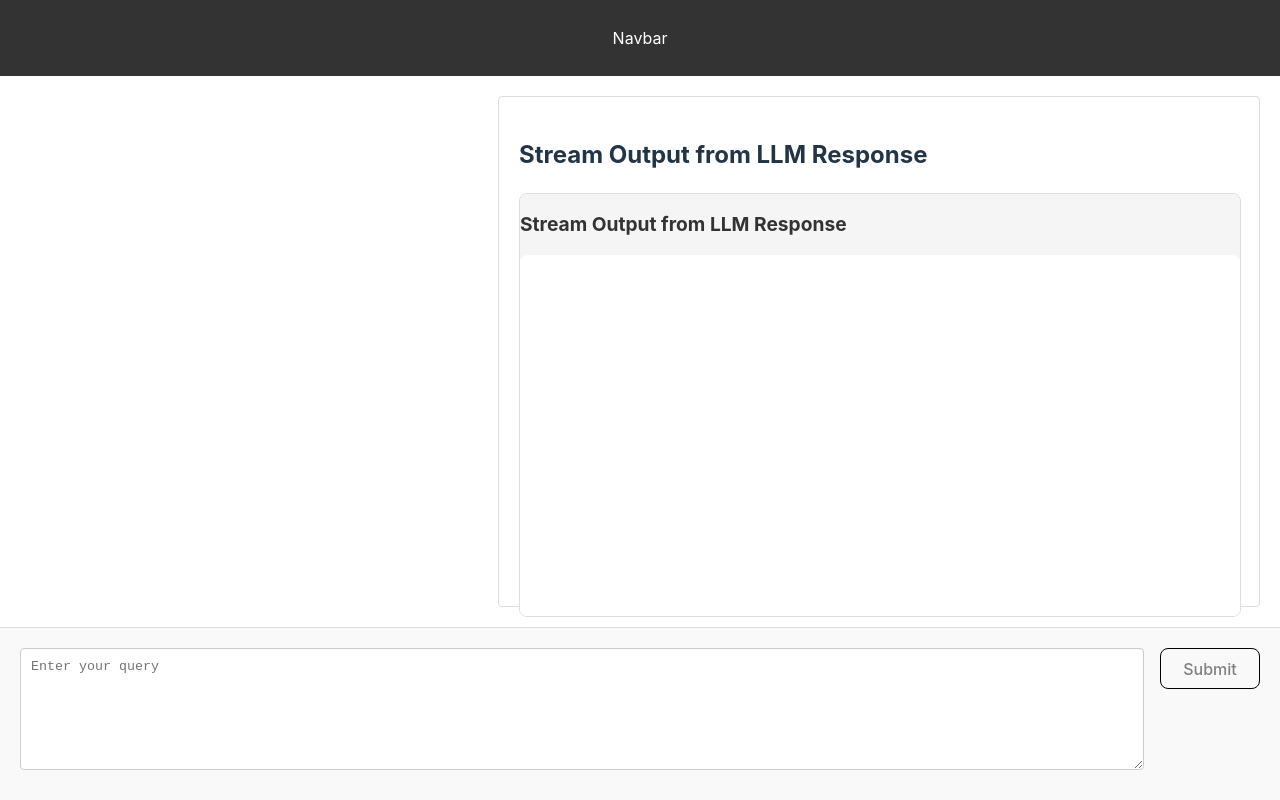
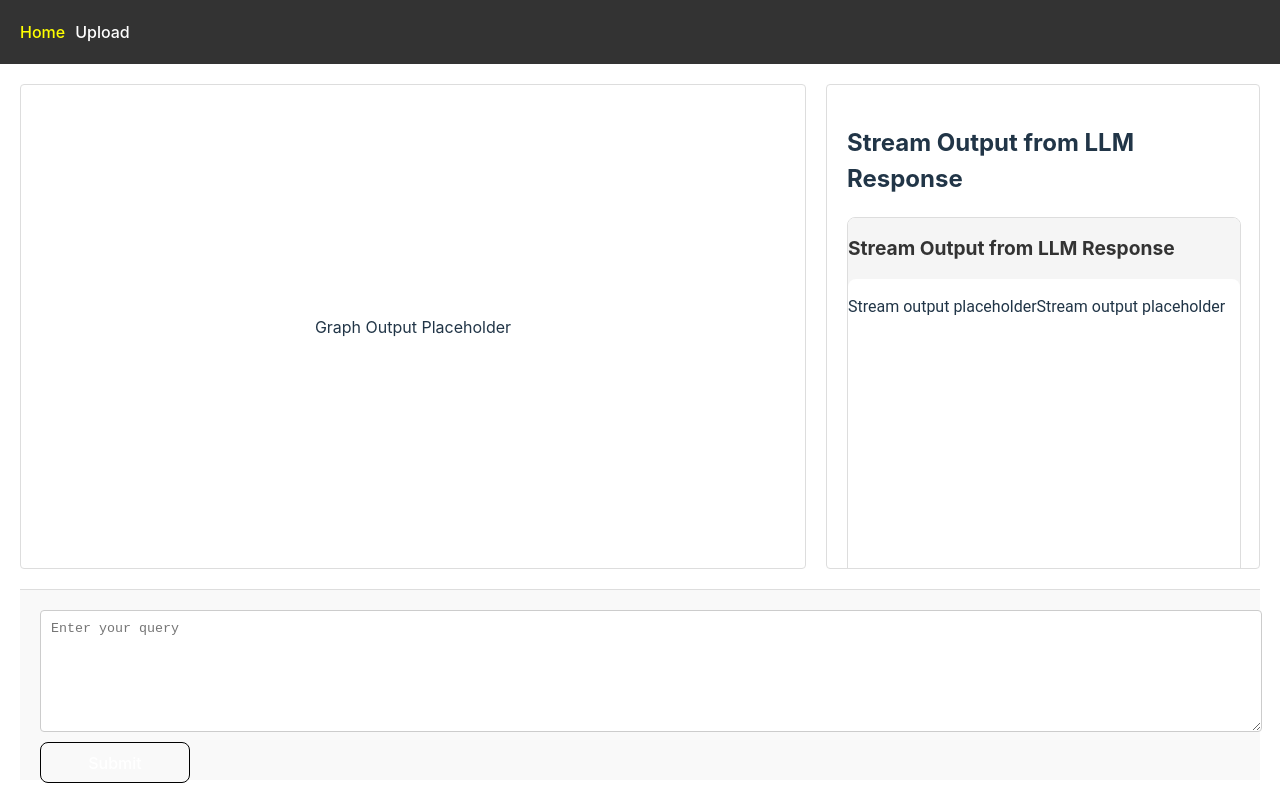
Before and after one commit to BriScanlon/rag-test, a React (Vite) app in the folder rag-frontend/: page / in a window 1280 px wide. Built offline with nearby package versions, Linux system fonts and the light colour scheme.

Commit message:
Frontend file upload component added

```diff
--- a/rag-frontend/package.json
+++ b/rag-frontend/package.json
@@ -15,7 +15,9 @@
     "echarts-for-react": "^3.0.2",
     "loglevel": "^1.9.2",
     "react": "^18.3.1",
-    "react-dom": "^18.3.1"
+    "react-dom": "^18.3.1",
+    "react-dropzone": "^14.3.5",
+    "react-router-dom": "^7.0.1"
   },
   "devDependencies": {
     "@eslint/js": "^9.11.1",
--- a/rag-frontend/src/App.css
+++ b/rag-frontend/src/App.css
@@ -1,13 +1,7 @@
 .App {
   display: flex;
   flex-direction: column;
-  height: 100vh;
-}
-
-.layout-container {
-  display: flex;
-  flex-direction: column;
-  height: 100%;
+  height: 100vh; /* Ensure the entire app fills the viewport height */
 }
 
 .navbar {
@@ -17,59 +11,76 @@
   text-align: center;
 }
 
+/* Main content: fills remaining space after the navbar */
 .main-content {
   display: flex;
-  flex: 1;
+  flex-direction: column;
+  flex: 1; /* Fills remaining height */
+  gap: 20px;
   padding: 20px;
+}
+
+.layout-container {
+  display: flex;
+  flex-direction: column;
+  height: 100%;
+}
+
+/* Row for graph and text output: fills available vertical space */
+.row {
+  display: flex;
+  flex-direction: row;
+  flex: 1; /* Fills remaining height */
   gap: 20px;
 }
 
-/* In your index.css or App.css */
-body {
-  margin: 0;
-  display: flex;
-  flex-direction: column;
-  height: 100vh; /* Ensure full viewport height */
-  overflow: hidden; /* Prevent scrolling */
-}
-
+/* Graph Output: Takes more space than Stream Output */
 .graph-output {
-  height: 100%;
-  width: 100%; /* Ensure it takes the full available height of its parent container */
-  overflow: hidden; /* Prevent scrolling */
+  flex: 2; /* Larger portion of the row */
+  border: 1px solid #ddd;
+  border-radius: 4px;
   display: flex;
   justify-content: center;
   align-items: center;
+  overflow: hidden; /* Prevents overflow */
 }
 
-
+/* Stream Output: Smaller portion of the row */
 .stream-output {
-  flex: 1;
-  min-width: 45rem;
+  flex: 1; /* Smaller portion */
   padding: 20px;
   border: 1px solid #ddd;
   border-radius: 4px;
+  overflow: auto; /* Allow scrolling for text output */
 }
 
+/* Input Container: Fixed height at the bottom */
 .input-container {
   display: flex;
-  flex-direction: row;
+  flex-direction: column;
+  gap: 10px;
   padding: 20px;
   background-color: #f9f9f9;
   border-top: 1px solid #ddd;
-  gap: 1rem;
+  height: 150px; /* Set a fixed height for input area */
 }
 
 textarea {
-  margin-bottom: 10px;
+  width: 100%;
+  height: 100%;
+  padding: 10px;
+  border-radius: 4px;
+  border: 1px solid #ccc;
+  resize: none;
 }
 
 button {
-  width: 100px;
+  align-self: flex-end;
+  width: 150px;
   padding: 10px;
   background-color: #4CAF50;
-  color: grey;
-  border: 2px solid black;
+  color: white;
+  border: none;
   border-radius: 4px;
   cursor: pointer;
 }
@@ -77,17 +88,3 @@ button {
 button:disabled {
   background-color: #cccccc;
 }
-
-.loader {
-  border: 4px solid #f3f3f3;
-  border-top: 4px solid #3498db;
-  border-radius: 50%;
-  width: 50px;
-  height: 50px;
-  animation: spin 2s linear infinite;
-}
-
-@keyframes spin {
-  0% { transform: rotate(0deg); }
-  100% { transform: rotate(360deg); }
-}
--- a/rag-frontend/src/App.jsx
+++ b/rag-frontend/src/App.jsx
@@ -1,11 +1,16 @@
 import { useReducer, useState, useEffect } from 'react';
 import axios from 'axios';
-import logHelper from './helpers/loglevel'; // Import the log helper
+import logHelper from './helpers/loglevel';
 import './App.css';
+import { BrowserRouter as Router, Routes, Route } from 'react-router-dom';
 
 // components
 import ForceNodeGraph from './components/ForceNodeGraph';
-import TextOutput from './components/TextOutput';  // Import the TextOutput component
+import TextOutput from './components/TextOutput';
+import FileUploader from './components/FileUploader';
+import NavBar from './components/NavBar';
+
+
 
 // Reducer for state management
 const initialState = {
@@ -13,8 +18,8 @@ const initialState = {
   loading: false,
   result: null,
   error: null,
-  streamData: '',  // New state for handling the streamed data
-  previousResults: '',  // Store previous results
+  streamData: '',
+  previousResults: '',
 };
 
 const reducer = (state, action) => {
@@ -28,9 +33,8 @@ const reducer = (state, action) => {
     case 'SET_USER_QUERY':
       return { ...state, userQuery: action.payload };
     case 'SET_STREAM_DATA':
-      return { ...state, streamData: action.payload };  // Update stream data
-    case 'APPEND_TO_RESULTS':
-      return { ...state, previousResults: state.previousResults + action.payload };  // Append new result
+      return { ...state, streamData: action.payload };
+      return { ...state, previousResults: state.previousResults + action.payload };
     default:
       return state;
   }
@@ -151,32 +155,46 @@ function App() {
   };
 
   return (
+    <Router>
       <div className="App">
         <div className="layout-container">
           {/* Navbar */}
           <div className="navbar">
-          <p>Navbar</p>
+            <NavBar />
           </div>
-
+          <Routes>
+            <Route
+              path="/upload"
+              element={
                 <div className="main-content">
+                  <h2>Upload Documents</h2>
+                  <FileUploader />
+                </div>
+              }
+            />
+            <Route
+              path="/"
+              element={
+                <div className="main-content">
+                  {/* Row for Graph Output and Stream Output */}
+                  <div className="row">
                     {/* Graph Output */}
                     <div className="graph-output">
-            {state.result && state.result.nodes && state.result.links && (
-              <>
+                      {state.result && state.result.nodes && state.result.links ? (
                         <ForceNodeGraph data2={state.result} />
-              </>
+                      ) : (
+                        <p>Graph Output Placeholder</p>
                       )}
                     </div>
 
                     {/* Stream Output */}
                     <div className="stream-output">
                       <h2>Stream Output from LLM Response</h2>
-            {/* Use TextOutput to display the streamed data */}
-            <TextOutput data={state.previousResults} />
+                      <TextOutput data={state.result ? JSON.stringify(state.result) : "Stream output placeholder"} />
                     </div>
                   </div>
 
-        {/* Text input and submit button */}
+                  {/* Input Area at the Bottom */}
                   <div className="input-container">
                     <textarea
                       placeholder="Enter your query"
@@ -195,13 +213,24 @@ function App() {
                       }}
                     />
                     <div className="submit-button-container">
-            <button disabled={state.loading} type="submit" onClick={handleSubmit}>
+                      <button
+                        disabled={state.loading}
+                        type="submit"
+                        onClick={handleSubmit}
+                      >
                         {state.loading ? 'Loading...' : 'Submit'}
                       </button>
                     </div>
                   </div>
                 </div>
+              }
+            />
+
+          </Routes>
         </div>
+
+      </div>
+    </Router>
   );
 }
 
--- /dev/null
+++ b/rag-frontend/src/components/FileUploader/FileUploader.jsx
@@ -0,0 +1,49 @@
+import React, { useState } from 'react';
+import { useDropzone } from 'react-dropzone';
+import axios from 'axios';
+
+const FileUploader = () => {
+    const [uploadError, setUploadError] = useState('');
+    const [successMessage, setSuccessMessage] = useState('');
+
+    const onDrop = (acceptedFiles) => {
+        setUploadError('');
+        setSuccessMessage('');
+
+        acceptedFiles.forEach(async (file) => {
+            const formData = new FormData();
+            formData.append('file', file);
+
+            try {
+                const response = await axios.post('http://localhost:8000/upload', formData, {
+                    headers: {
+                        'Content-Type': 'multipart/form-data',
+                    },
+                });
+                setSuccessMessage(response.data.message);
+            } catch (error) {
+                if (error.response && error.response.data.detail === 'File already exists') {
+                    setUploadError('File already exists.');
+                } else {
+                    setUploadError('Failed to upload the file.');
+                }
+            }
+        });
+    };
+
+    const { getRootProps, getInputProps } = useDropzone({
+        onDrop,
+        accept: '.pdf, .docx',
+    });
+
+    return (
+        <div {...getRootProps()} style={{ border: '2px dashed gray', padding: '20px', textAlign: 'center' }}>
+            <input {...getInputProps()} />
+            <p>Drag & drop your files here, or click to select files</p>
+            {uploadError && <p style={{ color: 'red' }}>{uploadError}</p>}
+            {successMessage && <p style={{ color: 'green' }}>{successMessage}</p>}
+        </div>
+    );
+};
+
+export default FileUploader;
--- /dev/null
+++ b/rag-frontend/src/components/FileUploader/index.jsx
@@ -0,0 +1,3 @@
+import FileUploader from "./FileUploader";
+
+export default FileUploader;
--- /dev/null
+++ b/rag-frontend/src/components/NavBar/NavBar.css
@@ -0,0 +1,20 @@
+nav {
+    padding: 10px;
+    background-color: #333;
+    display: flex;
+    gap: 10px;
+}
+
+nav a {
+    text-decoration: none;
+    color: white;
+    font-weight: bold;
+}
+
+nav a:hover {
+    color: lightgray;
+}
+
+nav a.active {
+    color: yellow;
+}
--- /dev/null
+++ b/rag-frontend/src/components/NavBar/NavBar.jsx
@@ -0,0 +1,17 @@
+import React from 'react';
+import { NavLink } from 'react-router-dom';
+
+const NavBar = () => {
+    return (
+        <nav style={{ padding: '10px', backgroundColor: '#333', color: 'white', display: 'flex', gap: '10px' }}>
+            <NavLink to="/" style={({ isActive }) => ({ color: isActive ? 'yellow' : 'white' })}>
+                Home
+            </NavLink>
+            <NavLink to="/upload" style={({ isActive }) => ({ color: isActive ? 'yellow' : 'white' })}>
+                Upload
+            </NavLink>
+        </nav>
+    );
+};
+
+export default NavBar;
--- /dev/null
+++ b/rag-frontend/src/components/NavBar/index.jsx
@@ -0,0 +1,3 @@
+import NavBar from "./NavBar";
+
+export default NavBar;
```
Also changed, not shown: 1 other file (tests, documents, lock files or other folders). Lines whose indentation alone changed are shown as unchanged.
